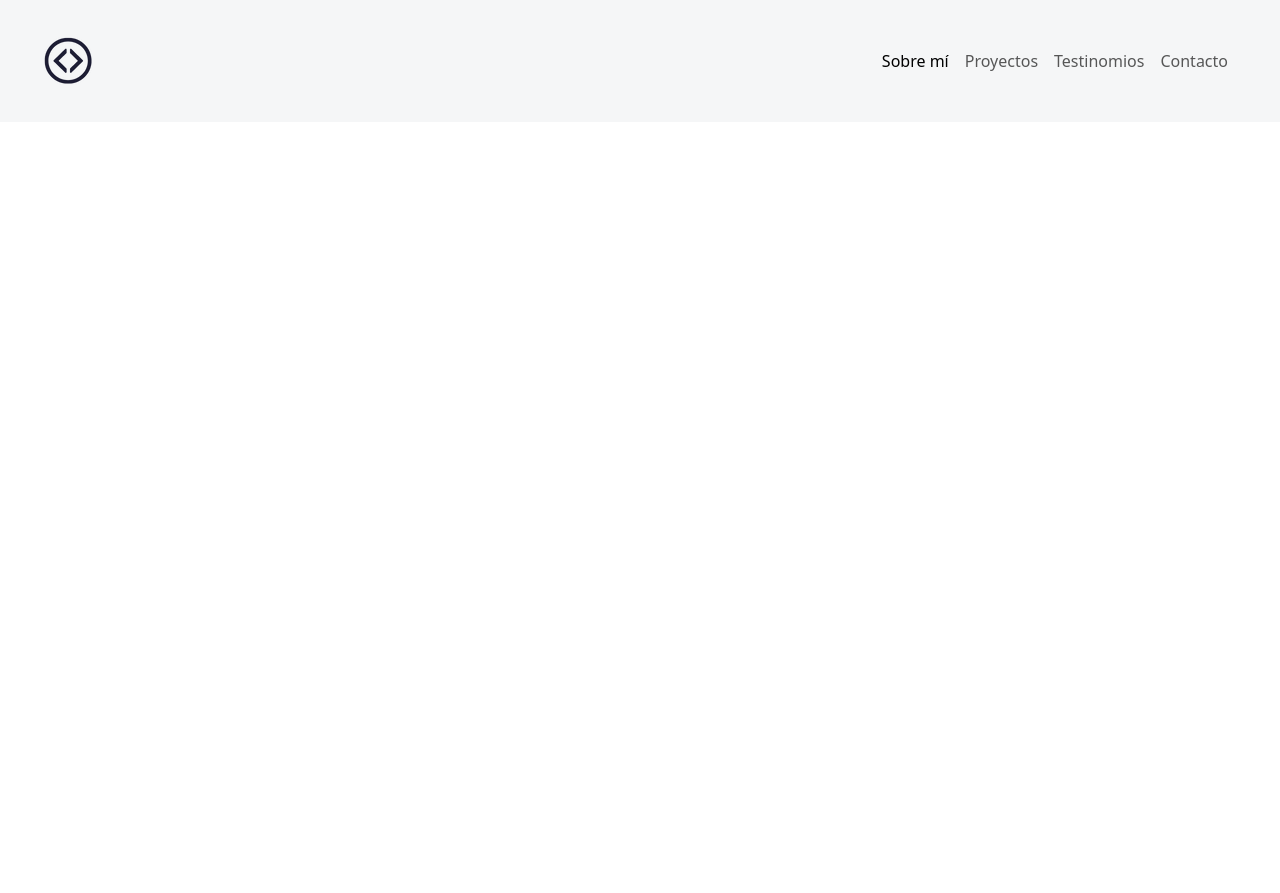
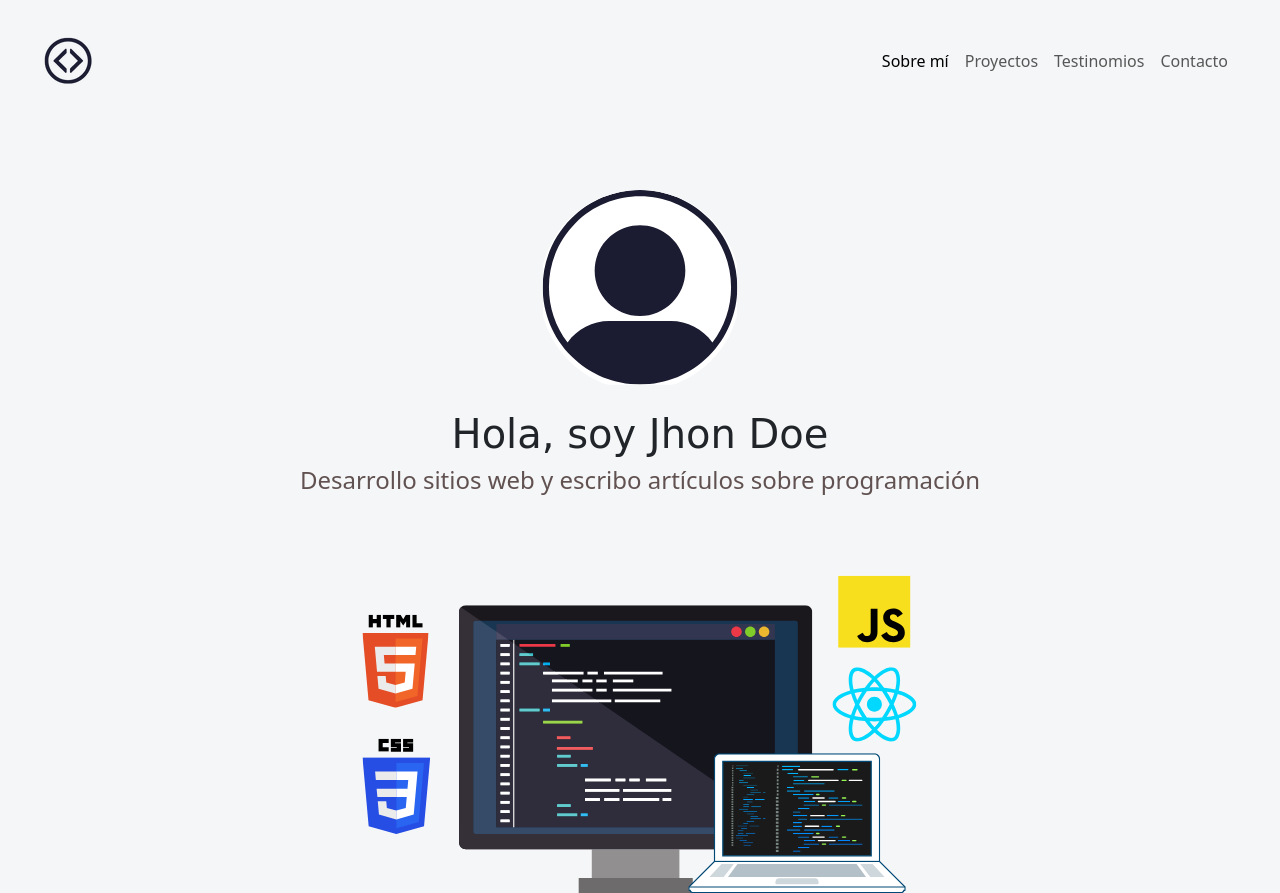
Before and after one commit to daferguerrero/portafolio-con-bootstrap, a plain HTML site: page index.html in a window 1280 px wide. Before the commit the page ends 800 px from the top, so only its background shows below. Drawn offline with nearby package versions, Linux system fonts and the light colour scheme; a web font is replaced by a local one.

Commit message:
Crear sección hero

```diff
--- a/index.html
+++ b/index.html
@@ -15,7 +15,7 @@
   <link rel="stylesheet" href="style.css">
 </head>
 <body>
-  <!--* Barra de navegacion -->
+  <!--* Barra de navegación -->
   <!-- Bootstratp > Components > Navbar > responsive-behaviors > Toogler (Copiar y pegar) -->
   <nav class="navbar navbar-expand-md .bg-body">
     <div class="container-fluid">
@@ -46,7 +46,18 @@
 
   </nav>
 
+  <!--* Sección Hero -->
+  <section class="hero aligne-items-strech">
+    <div class="hero-principal d-flex flex-column justify-content-center align-items-center">
+      <img class="hero-imagen-desarrollador rounded-circle"  src="./imagenes/desarrollador-ejemplo.svg" alt="Foto de Jhon Doe">
+      <h1>Hola, soy Jhon Doe</h1>
+      <h2>Desarrollo sitios web y escribo artículos sobre programación</h2>
+    </div>
 
+    <div class="her-inferior">
+      <img class="hero-inferior-imagen img-fluid" src="./imagenes/hero-inferior.svg" alt="monitor, laptop y logos de HTML, CSS JavaScript y React">
+    </div>
+  </section>
 
 
 
--- a/style.css
+++ b/style.css
@@ -1,3 +1,20 @@
+@import url('https://fonts.googleapis.com/css2?family=Rubik+Dirt&display=swap');
+
+/* Estilos generales */
+section {
+  display: flex; /* d-flex */
+  flex-direction: column; /* flex-column */
+  align-items: center; /* align-items-center */
+  justify-content: center; /* justify-content-center */
+}
+
+h1 {
+  font-family: 'Rubik Dirt', cursive;
+  font-size: 2.5rem;
+}
+
+
+
 /* Barra de navegación */
 
 .navbar {
@@ -11,7 +28,29 @@
 }
 
 
+/* Seccion Hero */
 
+.hero {
+  background-color: #f5f6f7;
+  min-height: 450px;
+  text-align: center;
+}
+
+.hero-principal {
+  padding: 3rem;
+}
+
+.hero-imagen-desarrollador {
+  width: 200px;
+  height: 200px;
+  border-radius: 100px; /*rounded-circle*/
+  margin: 20px;
+}
+
+.hero-principal h2 {
+  font-size: 1.5rem;
+  color: #615151;
+}
 
 
 
@@ -23,3 +62,10 @@
     display: none;
   }
 }
+
+@media screen and (min-width: 700px) {
+  .hero-inferior-imagen {
+    max-width: 600px;
+  }
+
+}
```
Also changed, not shown: imagenes/desarrollador-ejemplo.svg (added), imagenes/hero-inferior.svg (added).
